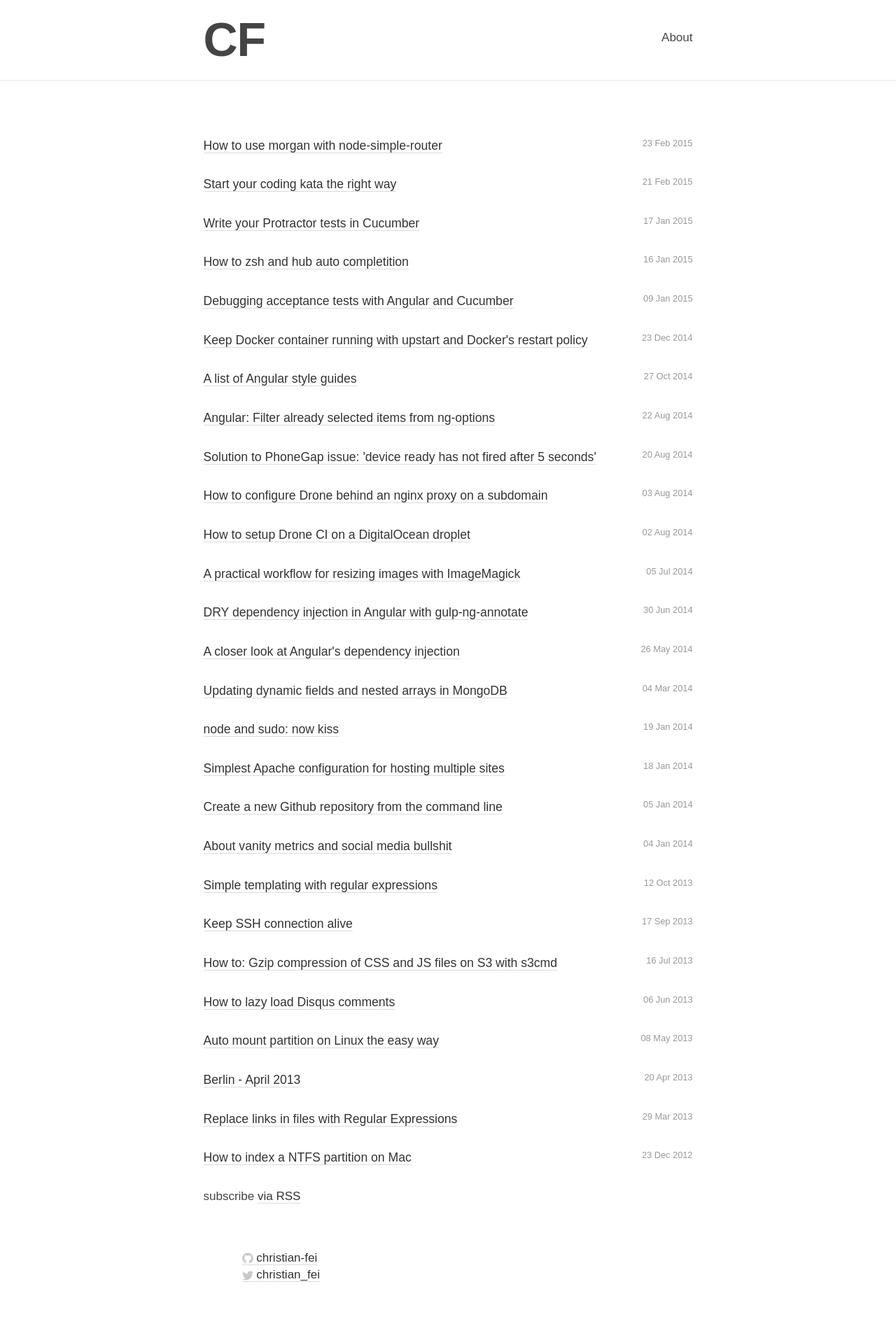
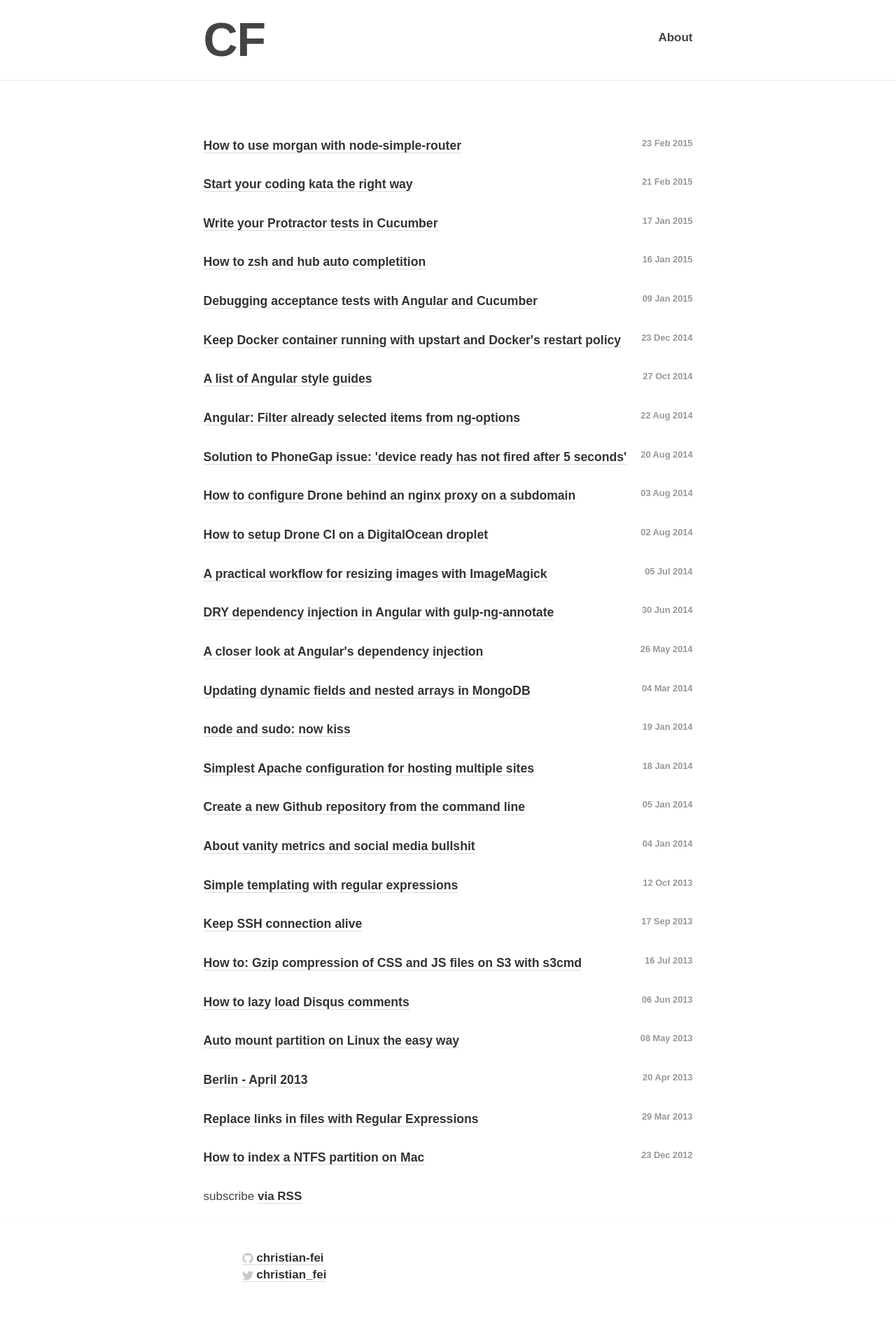
Before and after one commit to christian-fei/christian-fei.github.io-pandoc, a Jekyll site: the page built from index.html, in a window 1280 px wide. Shown: the whole page at 70% size. Built offline with Jekyll 4.4.1, drawn with Linux system fonts in a browser that asks for light colours; Markdown is read by kramdown in place of the engine named in the settings.

Commit message:
bold links

```diff
--- a/_sass/_typography.scss
+++ b/_sass/_typography.scss
@@ -70,14 +70,11 @@ h1, h2, h3, h4, h5, h6 {
  */
 a {
     color: $link-color;
+    font-weight: bold;
     text-decoration: none;
     border-bottom: 1px solid rgba(136, 136, 136, 0.3);
 
     &:hover {
-      background-color: $yellow-color !important;
-      color: white !important;
-    }
-    &.simple:hover {
       background-color: inherit !important;
       color: $yellow-color !important;
     }
```
